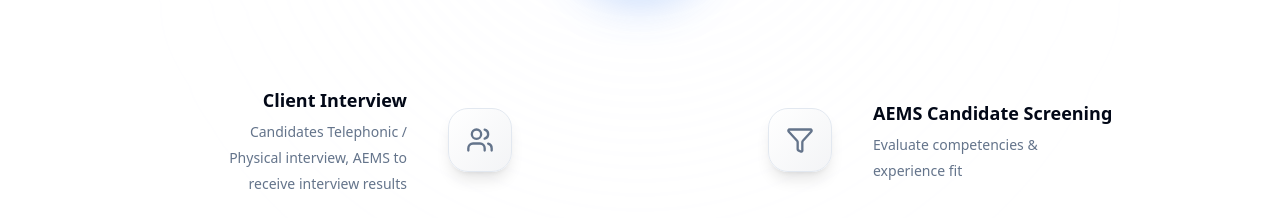
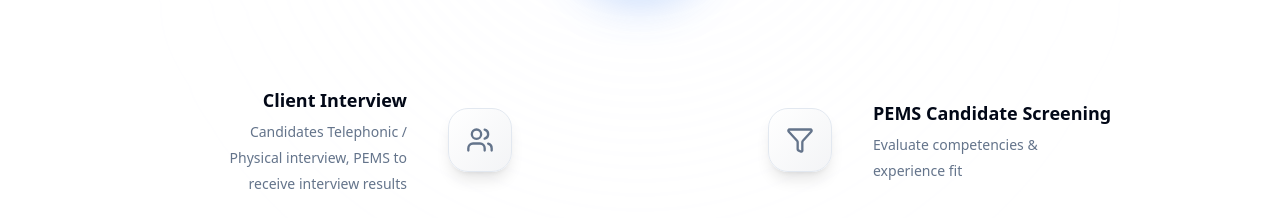
Before and after one commit to awaneesh-anzney/aems-new, a Next.js app: page / in a window 1280 px wide. Shown: the part 3997-4215 px from the top of the page. Built offline with nearby package versions, Linux system fonts and the light colour scheme.

Commit message:
remove aems and add pems

```diff
--- a/src/components/landing/Footer.jsx
+++ b/src/components/landing/Footer.jsx
@@ -17,7 +17,7 @@
                             <div className="relative h-16 w-32">
                                 <Image
                                     src="/aems-n.png"
-                                    alt="AEMS Logo"
+                                    alt="PEMS Logo"
                                     fill
                                     className="object-contain object-left"
                                 />
--- a/src/components/landing/Header.jsx
+++ b/src/components/landing/Header.jsx
@@ -17,7 +17,7 @@
                     <div className="relative h-12 w-24">
                         <Image
                             src="/aems-n.png"
-                            alt="AEMS Logo"
+                            alt="PEMS Logo"
                             fill
                             className="object-contain object-left"
                         />
--- a/src/components/landing/RecruitmentCycle.jsx
+++ b/src/components/landing/RecruitmentCycle.jsx
@@ -28,7 +28,7 @@
         },
         {
             id: 3,
-            title: "AEMS Candidate Screening",
+            title: "PEMS Candidate Screening",
             items: ["Evaluate competencies &", "experience fit"],
             icon: Filter,
             position: "right-bottom"
@@ -36,7 +36,7 @@
         {
             id: 4,
             title: "Client Interview",
-            items: ["Candidates Telephonic /", "Physical interview, AEMS to", "receive interview results"],
+            items: ["Candidates Telephonic /", "Physical interview, PEMS to", "receive interview results"],
             icon: Users,
             position: "left-bottom"
         },
@@ -186,7 +186,7 @@
                                     <Filter className="w-7 h-7 text-muted-foreground group-hover:text-secondary transition-colors" />
                                 </div>
                                 <div className="p-4 rounded-xl hover:bg-muted/50 transition-colors border border-transparent hover:border-border/50 flex-1">
-                                    <h3 className="text-lg font-bold text-foreground mb-2">AEMS Candidate Screening</h3>
+                                    <h3 className="text-lg font-bold text-foreground mb-2">PEMS Candidate Screening</h3>
                                     <ul className="text-muted-foreground text-sm space-y-1.5 font-medium">
                                         {steps[2].items.map((item, i) => <li key={i}>{item}</li>)}
                                     </ul>
```
